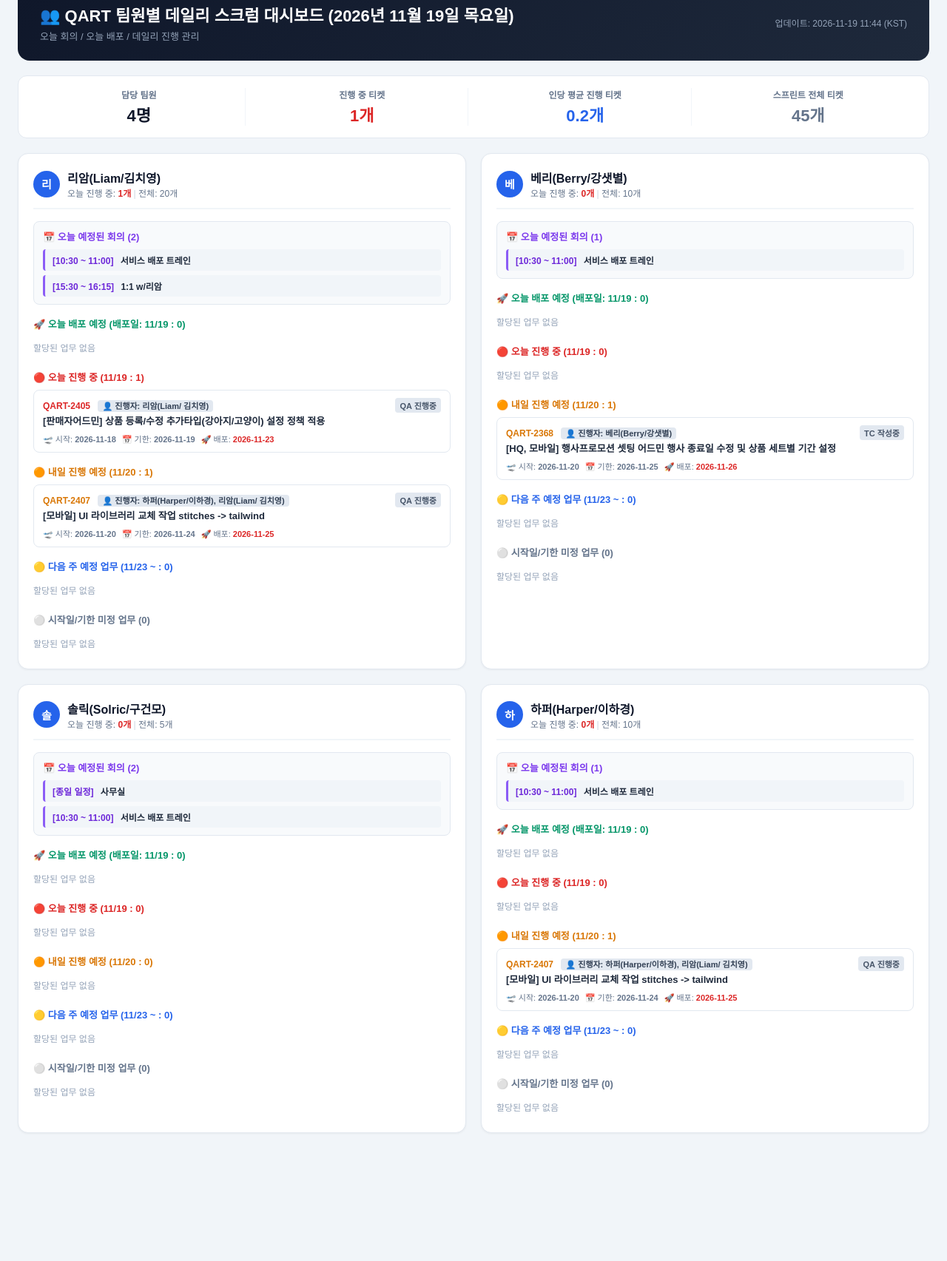
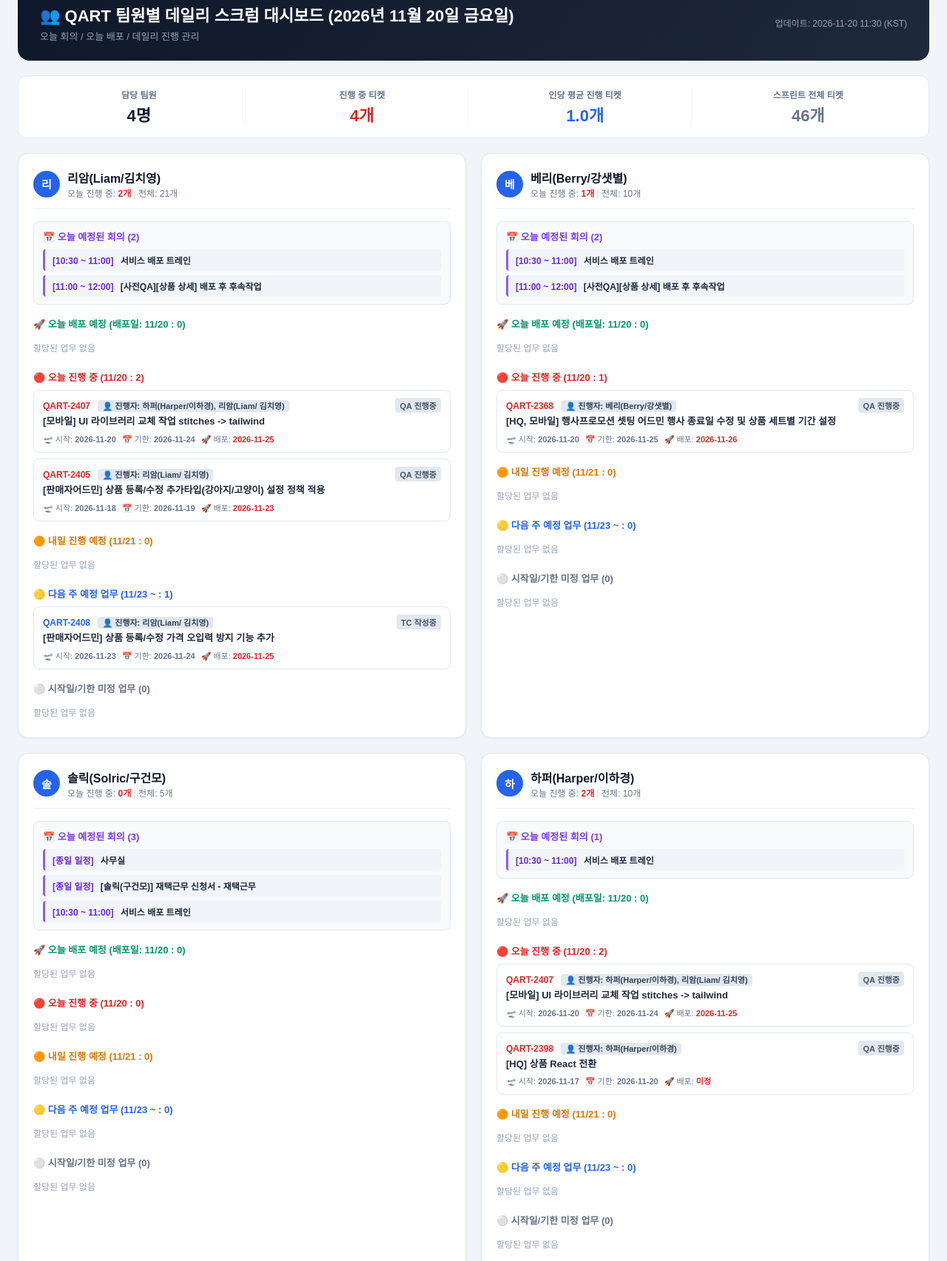
Before and after one commit to klm-chi-young/qa-daily-dashboard, a plain HTML site: page index.html in a window 1280 px wide. Shown: the part 45-1750 px from the top of the page at 74% size. Before the commit the page ends 1601 px from the top, so only its background shows below. Drawn offline with Linux system fonts and the light colour scheme; a web font is replaced by a local one.

Commit message:
Auto update daily dashboard

```diff
--- a/index.html
+++ b/index.html
@@ -3,7 +3,7 @@
     <head>
         <meta charset="UTF-8">
         <meta name="viewport" content="width=device-width, initial-scale=1.0">
-        <title>2026년 11월 19일 목요일 QART 팀원별 데일리 대시보드</title>
+        <title>2026년 11월 20일 금요일 QART 팀원별 데일리 대시보드</title>
         <link href="https://fonts.googleapis.com/css2?family=Pretendard:wght@400;500;600;700&display=swap" rel="stylesheet">
         <style>
             * { box-sizing: border-box; margin: 0; padding: 0; font-family: 'Pretendard', sans-serif; }
@@ -29,11 +29,11 @@
         <div class="container">
             <div class="header">
                 <div>
-                    <div class="title">👥 QART 팀원별 데일리 스크럼 대시보드 (2026년 11월 19일 목요일)</div>
+                    <div class="title">👥 QART 팀원별 데일리 스크럼 대시보드 (2026년 11월 20일 금요일)</div>
                     <div class="sub-info">오늘 회의 / 오늘 배포 / 데일리 진행 관리</div>
                 </div>
                 <div style="text-align:right; font-size:12px; color:#94a3b8;">
-                    업데이트: 2026-11-19 11:44 (KST)
+                    업데이트: 2026-11-20 11:30 (KST)
                 </div>
             </div>
 
@@ -44,15 +44,15 @@
                 </div>
                 <div class="summary-item">
                     <div class="summary-label">진행 중 티켓</div>
-                    <div class="summary-val">1개</div>
+                    <div class="summary-val">4개</div>
                 </div>
                 <div class="summary-item">
                     <div class="summary-label">인당 평균 진행 티켓</div>
-                    <div class="summary-val" style="color:#2563eb;">0.2개</div>
+                    <div class="summary-val" style="color:#2563eb;">1.0개</div>
                 </div>
                 <div class="summary-item">
                     <div class="summary-label">스프린트 전체 티켓</div>
-                    <div class="summary-val" style="color:#64748b;">45개</div>
+                    <div class="summary-val" style="color:#64748b;">46개</div>
                 </div>
             </div>
 
@@ -66,8 +66,8 @@
                     <div>
                         <div style="font-size:16px; font-weight:700; color:#0f172a;">리암(Liam/김치영)</div>
                         <div style="font-size:12px; color:#64748b;">
-                            오늘 진행 중: <strong style="color:#dc2626;">1개</strong>
-                            <span style="color:#cbd5e1;">|</span> 전체: 20개
+                            오늘 진행 중: <strong style="color:#dc2626;">2개</strong>
+                            <span style="color:#cbd5e1;">|</span> 전체: 21개
                         </div>
                     </div>
                 </div>
@@ -85,8 +85,8 @@
                 </div>
 
                 <div style="background:#f1f5f9; border-left:3px solid #8b5cf6; padding:6px 10px; border-radius:4px; font-size:12px;">
-                    <span style="font-weight:700; color:#6d28d9;">[15:30 ~ 16:15]</span>
-                    <span style="font-weight:600; color:#1e293b; margin-left:6px;">1:1 w/리암</span>
+                    <span style="font-weight:700; color:#6d28d9;">[11:00 ~ 12:00]</span>
+                    <span style="font-weight:600; color:#1e293b; margin-left:6px;">[사전QA][상품 상세] 배포 후 후속작업</span>
                 </div>
                 </div>
             </div>
@@ -94,7 +94,7 @@
             <!-- 1. 오늘 배포 예정 -->
             <div style="margin-bottom:16px;">
                 <div style="font-size:13px; font-weight:700; color:#059669; margin-bottom:8px; display:flex; align-items:center; gap:6px;">
-                    🚀 오늘 배포 예정 (배포일: 11/19 : 0)
+                    🚀 오늘 배포 예정 (배포일: 11/20 : 0)
                 </div>
                 <div style='color:#94a3b8; font-size:12px; padding:6px 0;'>할당된 업무 없음</div>
             </div>
@@ -102,7 +102,23 @@
             <!-- 2. 오늘 진행 중 -->
             <div style="margin-bottom:16px;">
                 <div style="font-size:13px; font-weight:700; color:#dc2626; margin-bottom:8px; display:flex; align-items:center; gap:6px;">
-                    🔴 오늘 진행 중 (11/19 : 1)
+                    🔴 오늘 진행 중 (11/20 : 2)
+                </div>
+
+                <div style="background:#ffffff; border:1px solid #e2e8f0; padding:10px 12px; border-radius:8px; margin-bottom:8px;">
+                    <div style="display:flex; justify-content:space-between; align-items:center; margin-bottom:4px;">
+                        <div>
+                            <a href="https://pet-friends.atlassian.net/browse/QART-2407" target="_blank" style="font-weight:700; color:#dc2626; text-decoration:none; font-size:12px;">QART-2407</a>
+                            <span style="background:#e2e8f0; color:#334155; font-size:11px; padding:2px 6px; border-radius:4px; font-weight:600; margin-left:6px;">👤 진행자: 하퍼(Harper/이하경), 리암(Liam/ 김치영)</span>
+                        </div>
+                        <span style="font-size:11px; background:#e2e8f0; color:#475569; padding:2px 6px; border-radius:4px; font-weight:600;">QA 진행중</span>
+                    </div>
+                    <div style="font-size:13px; font-weight:600; color:#1e293b; margin-bottom:6px; line-height:1.3;">[모바일] UI 라이브러리 교체 작업 stitches -> tailwind  </div>
+                    <div style="display:flex; gap:8px; font-size:11px; color:#64748b; flex-wrap:wrap;">
+                        <span>🛫 시작: <strong>2026-11-20</strong></span>
+                        <span>📅 기한: <strong>2026-11-24</strong></span>
+                        <span>🚀 배포: <strong style="color:#dc2626;">2026-11-25</strong></span>
+                    </div>
                 </div>
 
                 <div style="background:#ffffff; border:1px solid #e2e8f0; padding:10px 12px; border-radius:8px; margin-bottom:8px;">
@@ -126,33 +142,33 @@
             <!-- 3. 내일 진행 예정 -->
             <div style="margin-bottom:16px;">
                 <div style="font-size:13px; font-weight:700; color:#d97706; margin-bottom:8px; display:flex; align-items:center; gap:6px;">
-                    🟠 내일 진행 예정 (11/20 : 1)
+                    🟠 내일 진행 예정 (11/21 : 0)
+                </div>
+                <div style='color:#94a3b8; font-size:12px; padding:6px 0;'>할당된 업무 없음</div>
+            </div>
+
+            <!-- 4. 다음 주 예정 업무 -->
+            <div style="margin-bottom:16px;">
+                <div style="font-size:13px; font-weight:700; color:#2563eb; margin-bottom:8px; display:flex; align-items:center; gap:6px;">
+                    🟡 다음 주 예정 업무 (11/23 ~ : 1)
                 </div>
 
                 <div style="background:#ffffff; border:1px solid #e2e8f0; padding:10px 12px; border-radius:8px; margin-bottom:8px;">
                     <div style="display:flex; justify-content:space-between; align-items:center; margin-bottom:4px;">
                         <div>
-                            <a href="https://pet-friends.atlassian.net/browse/QART-2407" target="_blank" style="font-weight:700; color:#d97706; text-decoration:none; font-size:12px;">QART-2407</a>
-                            <span style="background:#e2e8f0; color:#334155; font-size:11px; padding:2px 6px; border-radius:4px; font-weight:600; margin-left:6px;">👤 진행자: 하퍼(Harper/이하경), 리암(Liam/ 김치영)</span>
+                            <a href="https://pet-friends.atlassian.net/browse/QART-2408" target="_blank" style="font-weight:700; color:#2563eb; text-decoration:none; font-size:12px;">QART-2408</a>
+                            <span style="background:#e2e8f0; color:#334155; font-size:11px; padding:2px 6px; border-radius:4px; font-weight:600; margin-left:6px;">👤 진행자: 리암(Liam/ 김치영)</span>
                         </div>
-                        <span style="font-size:11px; background:#e2e8f0; color:#475569; padding:2px 6px; border-radius:4px; font-weight:600;">QA 진행중</span>
+                        <span style="font-size:11px; background:#e2e8f0; color:#475569; padding:2px 6px; border-radius:4px; font-weight:600;">TC 작성중</span>
                     </div>
-                    <div style="font-size:13px; font-weight:600; color:#1e293b; margin-bottom:6px; line-height:1.3;">[모바일] UI 라이브러리 교체 작업 stitches -> tailwind  </div>
+                    <div style="font-size:13px; font-weight:600; color:#1e293b; margin-bottom:6px; line-height:1.3;">[판매자어드민] 상품 등록/수정 가격 오입력 방지 기능 추가</div>
                     <div style="display:flex; gap:8px; font-size:11px; color:#64748b; flex-wrap:wrap;">
-                        <span>🛫 시작: <strong>2026-11-20</strong></span>
+                        <span>🛫 시작: <strong>2026-11-23</strong></span>
                         <span>📅 기한: <strong>2026-11-24</strong></span>
                         <span>🚀 배포: <strong style="color:#dc2626;">2026-11-25</strong></span>
                     </div>
                 </div>
 
-            </div>
-
-            <!-- 4. 다음 주 예정 업무 -->
-            <div style="margin-bottom:16px;">
-                <div style="font-size:13px; font-weight:700; color:#2563eb; margin-bottom:8px; display:flex; align-items:center; gap:6px;">
-                    🟡 다음 주 예정 업무 (11/23 ~ : 0)
-                </div>
-                <div style='color:#94a3b8; font-size:12px; padding:6px 0;'>할당된 업무 없음</div>
             </div>
 
             <!-- 5. 시작일/기한 미정 업무 -->
@@ -173,7 +189,7 @@
                     <div>
                         <div style="font-size:16px; font-weight:700; color:#0f172a;">베리(Berry/강샛별)</div>
                         <div style="font-size:12px; color:#64748b;">
-                            오늘 진행 중: <strong style="color:#dc2626;">0개</strong>
+                            오늘 진행 중: <strong style="color:#dc2626;">1개</strong>
                             <span style="color:#cbd5e1;">|</span> 전체: 10개
                         </div>
                     </div>
@@ -183,12 +199,17 @@
             <!-- 0. 📅 오늘 예정된 회의 -->
             <div style="margin-bottom:16px; background:#f8fafc; padding:10px 12px; border-radius:8px; border:1px solid #e2e8f0;">
                 <div style="font-size:13px; font-weight:700; color:#7c3aed; margin-bottom:8px; display:flex; align-items:center; gap:6px;">
-                    📅 오늘 예정된 회의 (1)
+                    📅 오늘 예정된 회의 (2)
                 </div>
                 <div style='display:flex; flex-direction:column; gap:6px;'>
                 <div style="background:#f1f5f9; border-left:3px solid #8b5cf6; padding:6px 10px; border-radius:4px; font-size:12px;">
                     <span style="font-weight:700; color:#6d28d9;">[10:30 ~ 11:00]</span>
                     <span style="font-weight:600; color:#1e293b; margin-left:6px;">서비스 배포 트레인</span>
+                </div>
+
+                <div style="background:#f1f5f9; border-left:3px solid #8b5cf6; padding:6px 10px; border-radius:4px; font-size:12px;">
+                    <span style="font-weight:700; color:#6d28d9;">[11:00 ~ 12:00]</span>
+                    <span style="font-weight:600; color:#1e293b; margin-left:6px;">[사전QA][상품 상세] 배포 후 후속작업</span>
                 </div>
                 </div>
             </div>
@@ -196,7 +217,7 @@
             <!-- 1. 오늘 배포 예정 -->
             <div style="margin-bottom:16px;">
                 <div style="font-size:13px; font-weight:700; color:#059669; margin-bottom:8px; display:flex; align-items:center; gap:6px;">
-                    🚀 오늘 배포 예정 (배포일: 11/19 : 0)
+                    🚀 오늘 배포 예정 (배포일: 11/20 : 0)
                 </div>
                 <div style='color:#94a3b8; font-size:12px; padding:6px 0;'>할당된 업무 없음</div>
             </div>
@@ -204,24 +225,16 @@
             <!-- 2. 오늘 진행 중 -->
             <div style="margin-bottom:16px;">
                 <div style="font-size:13px; font-weight:700; color:#dc2626; margin-bottom:8px; display:flex; align-items:center; gap:6px;">
-                    🔴 오늘 진행 중 (11/19 : 0)
-                </div>
-                <div style='color:#94a3b8; font-size:12px; padding:6px 0;'>할당된 업무 없음</div>
-            </div>
-
-            <!-- 3. 내일 진행 예정 -->
-            <div style="margin-bottom:16px;">
-                <div style="font-size:13px; font-weight:700; color:#d97706; margin-bottom:8px; display:flex; align-items:center; gap:6px;">
-                    🟠 내일 진행 예정 (11/20 : 1)
+                    🔴 오늘 진행 중 (11/20 : 1)
                 </div>
 
                 <div style="background:#ffffff; border:1px solid #e2e8f0; padding:10px 12px; border-radius:8px; margin-bottom:8px;">
                     <div style="display:flex; justify-content:space-between; align-items:center; margin-bottom:4px;">
                         <div>
-                            <a href="https://pet-friends.atlassian.net/browse/QART-2368" target="_blank" style="font-weight:700; color:#d97706; text-decoration:none; font-size:12px;">QART-2368</a>
+                            <a href="https://pet-friends.atlassian.net/browse/QART-2368" target="_blank" style="font-weight:700; color:#dc2626; text-decoration:none; font-size:12px;">QART-2368</a>
                             <span style="background:#e2e8f0; color:#334155; font-size:11px; padding:2px 6px; border-radius:4px; font-weight:600; margin-left:6px;">👤 진행자: 베리(Berry/강샛별)</span>
                         </div>
-                        <span style="font-size:11px; background:#e2e8f0; color:#475569; padding:2px 6px; border-radius:4px; font-weight:600;">TC 작성중</span>
+                        <span style="font-size:11px; background:#e2e8f0; color:#475569; padding:2px 6px; border-radius:4px; font-weight:600;">QA 진행중</span>
                     </div>
                     <div style="font-size:13px; font-weight:600; color:#1e293b; margin-bottom:6px; line-height:1.3;">[HQ, 모바일] 행사프로모션 셋팅 어드민 행사 종료일 수정 및 상품 세트별 기간 설정</div>
                     <div style="display:flex; gap:8px; font-size:11px; color:#64748b; flex-wrap:wrap;">
@@ -231,6 +244,14 @@
                     </div>
                 </div>
 
+            </div>
+
+            <!-- 3. 내일 진행 예정 -->
+            <div style="margin-bottom:16px;">
+                <div style="font-size:13px; font-weight:700; color:#d97706; margin-bottom:8px; display:flex; align-items:center; gap:6px;">
+                    🟠 내일 진행 예정 (11/21 : 0)
+                </div>
+                <div style='color:#94a3b8; font-size:12px; padding:6px 0;'>할당된 업무 없음</div>
             </div>
 
             <!-- 4. 다음 주 예정 업무 -->
@@ -269,12 +290,17 @@
             <!-- 0. 📅 오늘 예정된 회의 -->
             <div style="margin-bottom:16px; background:#f8fafc; padding:10px 12px; border-radius:8px; border:1px solid #e2e8f0;">
                 <div style="font-size:13px; font-weight:700; color:#7c3aed; margin-bottom:8px; display:flex; align-items:center; gap:6px;">
-                    📅 오늘 예정된 회의 (2)
+                    📅 오늘 예정된 회의 (3)
                 </div>
                 <div style='display:flex; flex-direction:column; gap:6px;'>
                 <div style="background:#f1f5f9; border-left:3px solid #8b5cf6; padding:6px 10px; border-radius:4px; font-size:12px;">
                     <span style="font-weight:700; color:#6d28d9;">[종일 일정]</span>
                     <span style="font-weight:600; color:#1e293b; margin-left:6px;">사무실</span>
+                </div>
+
+                <div style="background:#f1f5f9; border-left:3px solid #8b5cf6; padding:6px 10px; border-radius:4px; font-size:12px;">
+                    <span style="font-weight:700; color:#6d28d9;">[종일 일정]</span>
+                    <span style="font-weight:600; color:#1e293b; margin-left:6px;">[솔릭(구건모)] 재택근무 신청서 - 재택근무</span>
                 </div>
 
                 <div style="background:#f1f5f9; border-left:3px solid #8b5cf6; padding:6px 10px; border-radius:4px; font-size:12px;">
@@ -287,7 +313,7 @@
             <!-- 1. 오늘 배포 예정 -->
             <div style="margin-bottom:16px;">
                 <div style="font-size:13px; font-weight:700; color:#059669; margin-bottom:8px; display:flex; align-items:center; gap:6px;">
-                    🚀 오늘 배포 예정 (배포일: 11/19 : 0)
+                    🚀 오늘 배포 예정 (배포일: 11/20 : 0)
                 </div>
                 <div style='color:#94a3b8; font-size:12px; padding:6px 0;'>할당된 업무 없음</div>
             </div>
@@ -295,7 +321,7 @@
             <!-- 2. 오늘 진행 중 -->
             <div style="margin-bottom:16px;">
                 <div style="font-size:13px; font-weight:700; color:#dc2626; margin-bottom:8px; display:flex; align-items:center; gap:6px;">
-                    🔴 오늘 진행 중 (11/19 : 0)
+                    🔴 오늘 진행 중 (11/20 : 0)
                 </div>
                 <div style='color:#94a3b8; font-size:12px; padding:6px 0;'>할당된 업무 없음</div>
             </div>
@@ -303,7 +329,7 @@
             <!-- 3. 내일 진행 예정 -->
             <div style="margin-bottom:16px;">
                 <div style="font-size:13px; font-weight:700; color:#d97706; margin-bottom:8px; display:flex; align-items:center; gap:6px;">
-                    🟠 내일 진행 예정 (11/20 : 0)
+                    🟠 내일 진행 예정 (11/21 : 0)
                 </div>
                 <div style='color:#94a3b8; font-size:12px; padding:6px 0;'>할당된 업무 없음</div>
             </div>
@@ -334,7 +360,7 @@
                     <div>
                         <div style="font-size:16px; font-weight:700; color:#0f172a;">하퍼(Harper/이하경)</div>
                         <div style="font-size:12px; color:#64748b;">
-                            오늘 진행 중: <strong style="color:#dc2626;">0개</strong>
+                            오늘 진행 중: <strong style="color:#dc2626;">2개</strong>
                             <span style="color:#cbd5e1;">|</span> 전체: 10개
                         </div>
                     </div>
@@ -357,7 +383,7 @@
             <!-- 1. 오늘 배포 예정 -->
             <div style="margin-bottom:16px;">
                 <div style="font-size:13px; font-weight:700; color:#059669; margin-bottom:8px; display:flex; align-items:center; gap:6px;">
-                    🚀 오늘 배포 예정 (배포일: 11/19 : 0)
+                    🚀 오늘 배포 예정 (배포일: 11/20 : 0)
                 </div>
                 <div style='color:#94a3b8; font-size:12px; padding:6px 0;'>할당된 업무 없음</div>
             </div>
@@ -365,21 +391,13 @@
             <!-- 2. 오늘 진행 중 -->
             <div style="margin-bottom:16px;">
                 <div style="font-size:13px; font-weight:700; color:#dc2626; margin-bottom:8px; display:flex; align-items:center; gap:6px;">
-                    🔴 오늘 진행 중 (11/19 : 0)
-                </div>
-                <div style='color:#94a3b8; font-size:12px; padding:6px 0;'>할당된 업무 없음</div>
-            </div>
-
-            <!-- 3. 내일 진행 예정 -->
-            <div style="margin-bottom:16px;">
-                <div style="font-size:13px; font-weight:700; color:#d97706; margin-bottom:8px; display:flex; align-items:center; gap:6px;">
-                    🟠 내일 진행 예정 (11/20 : 1)
+                    🔴 오늘 진행 중 (11/20 : 2)
                 </div>
 
                 <div style="background:#ffffff; border:1px solid #e2e8f0; padding:10px 12px; border-radius:8px; margin-bottom:8px;">
                     <div style="display:flex; justify-content:space-between; align-items:center; margin-bottom:4px;">
                         <div>
-                            <a href="https://pet-friends.atlassian.net/browse/QART-2407" target="_blank" style="font-weight:700; color:#d97706; text-decoration:none; font-size:12px;">QART-2407</a>
+                            <a href="https://pet-friends.atlassian.net/browse/QART-2407" target="_blank" style="font-weight:700; color:#dc2626; text-decoration:none; font-size:12px;">QART-2407</a>
                             <span style="background:#e2e8f0; color:#334155; font-size:11px; padding:2px 6px; border-radius:4px; font-weight:600; margin-left:6px;">👤 진행자: 하퍼(Harper/이하경), 리암(Liam/ 김치영)</span>
                         </div>
                         <span style="font-size:11px; background:#e2e8f0; color:#475569; padding:2px 6px; border-radius:4px; font-weight:600;">QA 진행중</span>
@@ -392,6 +410,30 @@
                     </div>
                 </div>
 
+                <div style="background:#ffffff; border:1px solid #e2e8f0; padding:10px 12px; border-radius:8px; margin-bottom:8px;">
+                    <div style="display:flex; justify-content:space-between; align-items:center; margin-bottom:4px;">
+                        <div>
+                            <a href="https://pet-friends.atlassian.net/browse/QART-2398" target="_blank" style="font-weight:700; color:#dc2626; text-decoration:none; font-size:12px;">QART-2398</a>
+                            <span style="background:#e2e8f0; color:#334155; font-size:11px; padding:2px 6px; border-radius:4px; font-weight:600; margin-left:6px;">👤 진행자: 하퍼(Harper/이하경)</span>
+                        </div>
+                        <span style="font-size:11px; background:#e2e8f0; color:#475569; padding:2px 6px; border-radius:4px; font-weight:600;">QA 진행중</span>
+                    </div>
+                    <div style="font-size:13px; font-weight:600; color:#1e293b; margin-bottom:6px; line-height:1.3;">[HQ] 상품 React 전환</div>
+                    <div style="display:flex; gap:8px; font-size:11px; color:#64748b; flex-wrap:wrap;">
+                        <span>🛫 시작: <strong>2026-11-17</strong></span>
+                        <span>📅 기한: <strong>2026-11-20</strong></span>
+                        <span>🚀 배포: <strong style="color:#dc2626;">미정</strong></span>
+                    </div>
+                </div>
+
+            </div>
+
+            <!-- 3. 내일 진행 예정 -->
+            <div style="margin-bottom:16px;">
+                <div style="font-size:13px; font-weight:700; color:#d97706; margin-bottom:8px; display:flex; align-items:center; gap:6px;">
+                    🟠 내일 진행 예정 (11/21 : 0)
+                </div>
+                <div style='color:#94a3b8; font-size:12px; padding:6px 0;'>할당된 업무 없음</div>
             </div>
 
             <!-- 4. 다음 주 예정 업무 -->
```
Also changed, not shown: token.json (+1 -1 lines).
